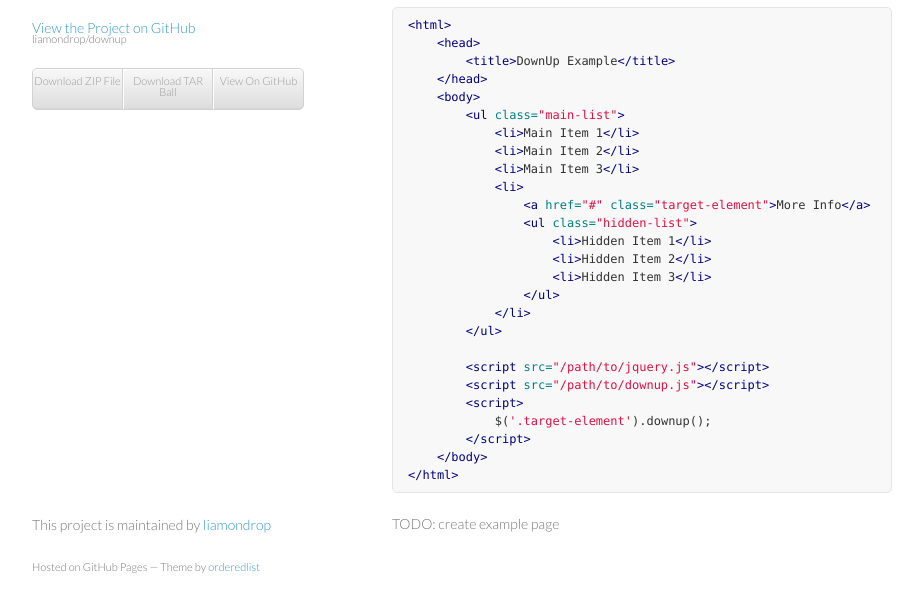
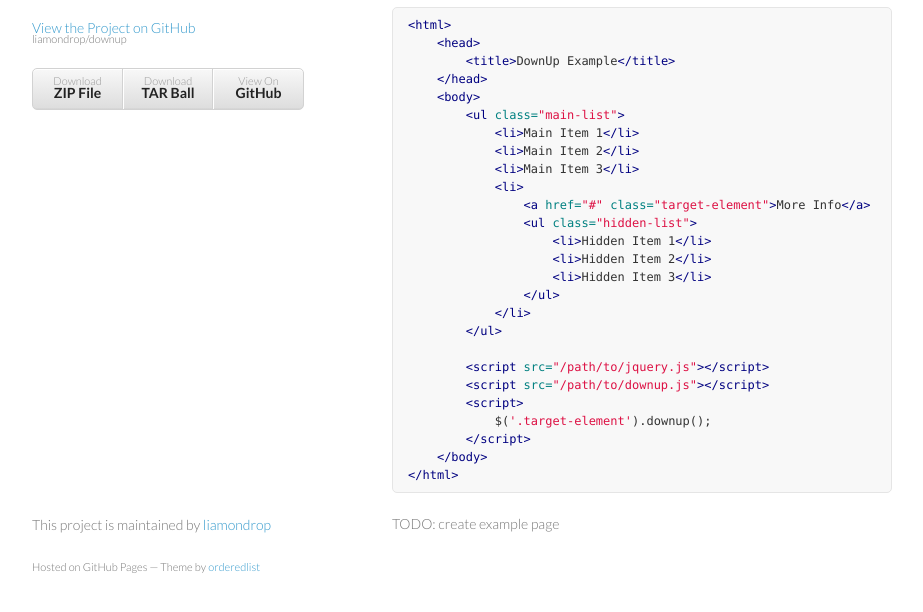
Before and after one commit to liamondrop/downup, a plain HTML site: page index.html in a window 1280 px wide. Shown: the part 154-766 px from the top of the page, without its empty margins (178-1101 px from the left). Drawn offline with Linux system fonts and the light colour scheme.

Commit message:
revert changes

```diff
--- a/index.html
+++ b/index.html
@@ -22,9 +22,9 @@
 
 
         <ul>
-          <li><a href="https://github.com/liamondrop/downup/zipball/master">Download ZIP File</a></li>
-          <li><a href="https://github.com/liamondrop/downup/tarball/master">Download TAR Ball</a></li>
-          <li><a href="https://github.com/liamondrop/downup">View On GitHub</a></li>
+          <li><a href="https://github.com/liamondrop/downup/zipball/master">Download <strong>ZIP File</strong></a></li>
+          <li><a href="https://github.com/liamondrop/downup/tarball/master">Download <strong>TAR Ball</strong></a></li>
+          <li><a href="https://github.com/liamondrop/downup">View On <strong>GitHub</strong></a></li>
         </ul>
       </header>
       <section>
```
